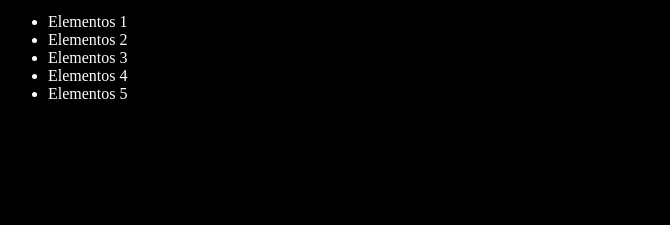
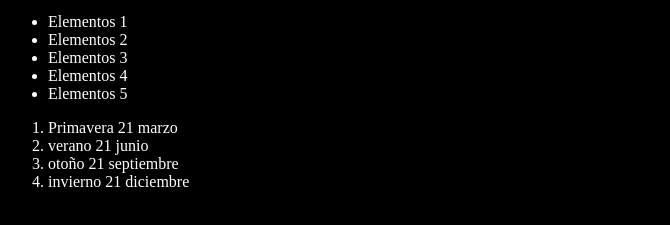
Before and after one commit to edgarorlandozambrano/youtube-git, a plain HTML site: page index.html in a window 1280 px wide. Shown: the part 101-326 px from the top of the page, without its empty margins (0-670 px from the left). Drawn offline with Linux system fonts and the light colour scheme.

Commit message:
Agregando estaciones del año con fecha de inicio

```diff
--- a/index.html
+++ b/index.html
@@ -19,6 +19,12 @@
         <li>Elementos 4</li>
         <li>Elementos 5</li>
     </ul>
+    <ol>
+        <li>Primavera 21 marzo</li>
+        <li>verano 21 junio</li>
+        <li>otoño 21 septiembre</li>
+        <li>invierno 21 diciembre</li>
+    </ol>
     <script src="index.js"></script>
 </body>
 </html>
```
